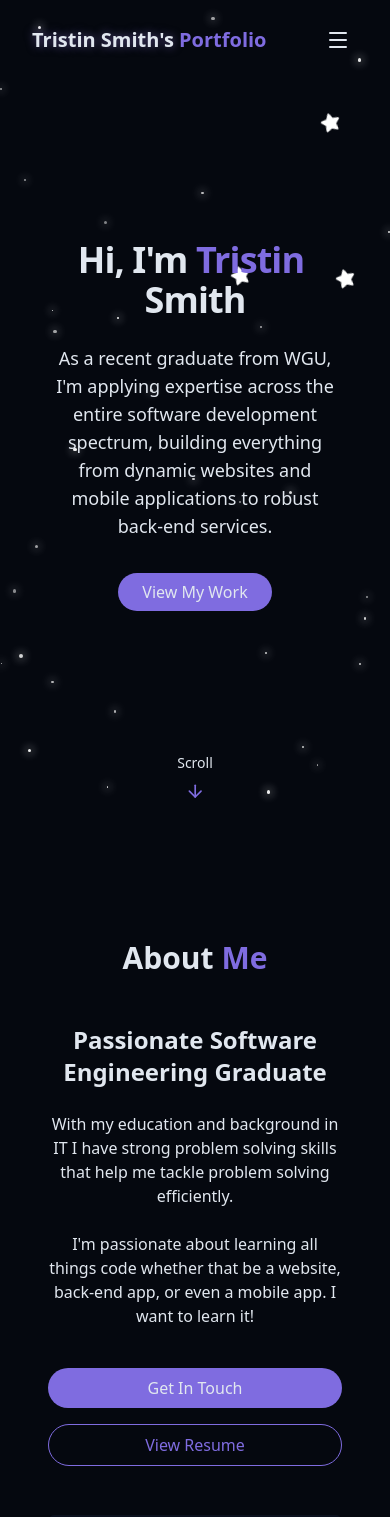
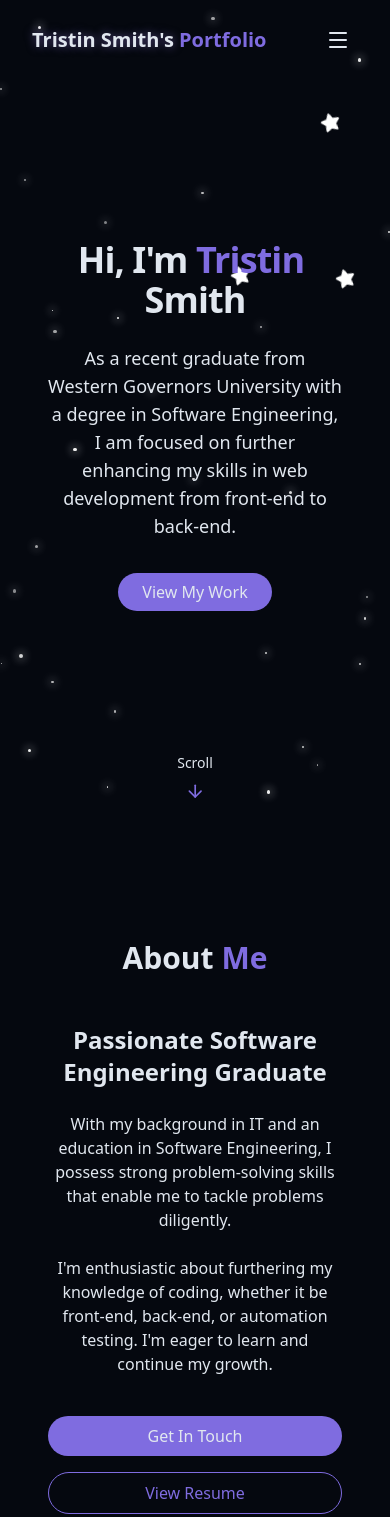
Before and after one commit to trisilver25/Portfolio, a React (Vite) app in the folder tsmith/: page / in a window 390 px wide. Shown: the top 1517 px of the page. Built offline with nearby package versions, Linux system fonts and the light colour scheme.

Commit message:
Adjusted text of About, and Hero Sections.
Updated the Resume.

Adjusted the Div for Contact Information. Removed my Cell Phone # and changed the location of the social contact.

```diff
--- a/tsmith/src/components/AboutSection.tsx
+++ b/tsmith/src/components/AboutSection.tsx
@@ -14,12 +14,14 @@ export const AboutSection = () => {
               Passionate Software Engineering Graduate
             </h3>
             <p className="text-muted-foreground">
-              With my education and background in IT I have strong problem
-              solving skills that help me tackle problem solving efficiently.
+              With my background in IT and an education in Software Engineering,
+              I possess strong problem-solving skills that enable me to tackle
+              problems diligently.
             </p>
             <p className="text-muted-foreground">
-              I'm passionate about learning all things code whether that be a
-              website, back-end app, or even a mobile app. I want to learn it!
+              I'm enthusiastic about furthering my knowledge of coding, whether
+              it be front-end, back-end, or automation testing. I'm eager to
+              learn and continue my growth.
             </p>
 
             <div className="flex flex-col sm:flex-row gap-4 pt-4 justify-center">
@@ -29,7 +31,7 @@ export const AboutSection = () => {
               </a>
 
               <a
-                href="/Tristin-Smith.pdf"
+                href="/projects/Tristin-Smith.pdf"
                 className="px-6 py-2 rounded-full border border-primary text-primary hover:bg-primary/10 transition-colors duration-300"
               >
                 {" "}
--- a/tsmith/src/components/ContactSection.tsx
+++ b/tsmith/src/components/ContactSection.tsx
@@ -55,13 +55,13 @@ export const ContactSection = () => {
           <div className="space-y-8">
             <h3 className="text-2xl font-semibold mb-6">Contact Information</h3>
 
-            <div className="space-y-6">
-              <div className="flex items-start space-x-4">
+            <div className="space-y-7">
+              <div className="flex items-center space-x-4">
                 <div className="p-3 rounded-full bg-primary/10">
                   <Mail className="h-6 w-6 text-primary" />
                 </div>
-                <div>
-                  <h4 className="font-medium"> Email</h4>
+                <div className="mx-auto sm:mx-12">
+                  <h4 className="font-medium">Email</h4>
                   <a
                     href="mailto:tsmithassoc@gmail.com"
                     className="text-muted-foreground hover:text-primary transition-colors"
@@ -73,15 +73,15 @@ export const ContactSection = () => {
 
               <div className="flex items-start space-x-4">
                 <div className="p-3 rounded-full bg-primary/10">
-                  <Phone className="h-6 w-6 text-primary" />
+                  <Linkedin className="h-6 w-6 text-primary" />
                 </div>
-                <div>
-                  <h4 className="font-medium"> Phone</h4>
+                <div className="mx-2">
+                  <h4 className="font-medium"> Social</h4>
                   <a
-                    href="tel:+18138380620"
+                    href="https://www.linkedin.com/in/tristin-h-smith/"
                     className="text-muted-foreground hover:text-primary transition-colors"
                   >
-                    +1 (813) 838-0620
+                    www.linkedin.com/in/tristin-h-smith
                   </a>
                 </div>
               </div>
@@ -90,24 +90,12 @@ export const ContactSection = () => {
                 <div className="p-3 rounded-full bg-primary/10">
                   <MapPin className="h-6 w-6 text-primary" />
                 </div>
-                <div>
+                <div className="mx-10">
                   <h4 className="font-medium"> Location</h4>
                   <a className="text-muted-foreground hover:text-primary transition-colors">
                     Orlando, FL, United States
                   </a>
                 </div>
-              </div>
-            </div>
-
-            <div className="pt-8">
-              <h4 className="font-medium mb-4"> Connect With Me</h4>
-              <div className="flex space-x-4 justify-center">
-                <a
-                  href="https://www.linkedin.com/in/tristin-h-smith/"
-                  target="_blank"
-                >
-                  <Linkedin />
-                </a>
               </div>
             </div>
           </div>
--- a/tsmith/src/components/HeroSection.tsx
+++ b/tsmith/src/components/HeroSection.tsx
@@ -21,10 +21,9 @@ export const HeroSection = () => {
           </h1>
 
           <p className="text-lg md:text-xl text-muted-foreground max-2-2xl mx-auto opacity-0 animate-fade-in-delay-3">
-            As a recent graduate from WGU, I'm applying expertise across the
-            entire software development spectrum, building everything from
-            dynamic websites and mobile applications to robust back-end
-            services.
+            As a recent graduate from Western Governors University with a degree
+            in Software Engineering, I am focused on further enhancing my skills
+            in web development from front-end to back-end.
           </p>
 
           <div className="pt-4 opacity-0 animate-fade-in-delay-4">
```
Also changed, not shown: 2 other files (tests, documents, lock files or other folders).
